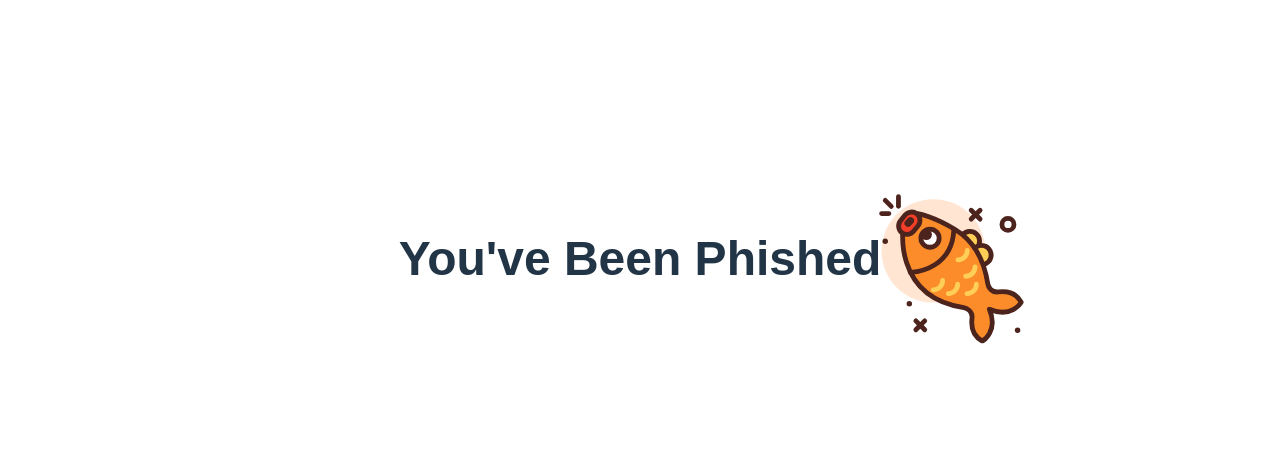
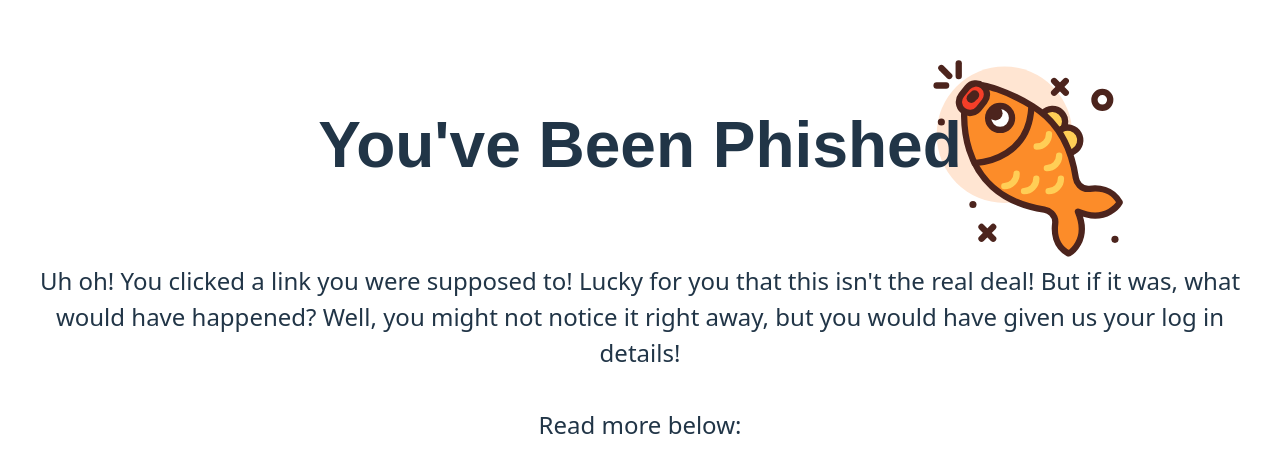
Before and after one commit to Ambear-W/phished, a React (Vite) app: page / in a window 1280 px wide. Shown: the part 141-614 px from the top of the page. Built offline with nearby package versions, Linux system fonts and the light colour scheme.

Commit message:
setting up before mutli page

```diff
--- a/index.html
+++ b/index.html
@@ -2,7 +2,7 @@
 <html lang="en">
   <head>
     <meta charset="UTF-8" />
-    <link rel="icon" type="image/svg+xml" href="/vite.svg" />
+    <link rel="icon" href="/bee.png" />
     <meta name="viewport" content="width=device-width, initial-scale=1.0" />
     <title>StingSync</title>
   </head>
--- a/package.json
+++ b/package.json
@@ -15,6 +15,7 @@
   },
   "devDependencies": {
     "@eslint/js": "^9.27.0",
+    "@types/node": "^22.15.29",
     "@types/react": "^19.1.5",
     "@types/react-dom": "^19.1.5",
     "@vitejs/plugin-react": "^4.5.0",
--- a/src/App.css
+++ b/src/App.css
@@ -11,25 +11,29 @@
   will-change: filter;
   transition: filter 300ms;
 }
+.center {
+  display: flex;
+  justify-content: center;
+  align-items: center;
+  flex-direction: column;
+}
 
 .fish-container {
   position: relative;
   display: inline-block;
   font-family: sans-serif;
-  font-size: 2rem;
+  font-size: 2.5rem;
   padding: 1rem;
 }
 
 @media (prefers-color-scheme: dark) {
   .fish-container.adaptive {
-    background: #753;
-    color: rgb(231, 231, 231);
-    outline: 0.2em dashed #000;
+    text-shadow: -2px -2px 0 #242424, 2px -2px 0 #242424, -2px 2px 0 #242424, 2px 2px 0 #242424;
   }
 }
 
 .fish-text {
-  font-size: 3rem;
+  font-size: 4rem;
   font-weight: bold;
   position: relative;
   z-index: 1; /* Ensure text is on top */
@@ -38,12 +42,20 @@
 
 .fish-icon {
   position: absolute;
-  /* right: -3em; /* Moves the fish to overlap the text */
-  right: -25%;
+  right: -22%;
   top: 50%;
   transform: translateY(-45%);
-  width: 30%;
+  max-width: 30%;
+  width: auto;
   z-index: 0; /* Behind the text slightly */
+}
+
+@media (max-width:780px){
+  .fish-icon {
+    right: -10%;
+    top: 25%;
+    max-width: 45%;
+  }
 }
 
 
@@ -69,3 +81,7 @@
 .read-the-docs {
   color: #888;
 }
+
+p {
+  font-size: 1.5em;
+}
--- a/src/Fished.tsx
+++ b/src/Fished.tsx
@@ -4,9 +4,18 @@ function Fished() {
   // want to render an h1 element =
   return (
     <>
-    <div className="fish-container adaptive">
-      <h1 className="fish-text adaptive">You've Been Phished</h1>
-      <img className="fish-icon adaptive" src={fish} alt="Fish" />
+    <div className="center">
+      <div className="fish-container adaptive">
+        <h1 className="fish-text adaptive">You've Been Phished</h1>
+        <img className="fish-icon adaptive" src={fish} alt="Fish" />
+      </div>
+      <p>
+        Uh oh! You clicked a link you were supposed to! Lucky for you that this isn't the real deal! But if it was, what would have happened? Well, you might not notice it right away,
+        but you would have given us your log in details!
+        <br />
+        <br />
+        Read more below:
+      </p>
     </div>
     </>
   );
```
Also changed, not shown: public/bee.png (added), 1 other file (tests, documents, lock files or other folders).
